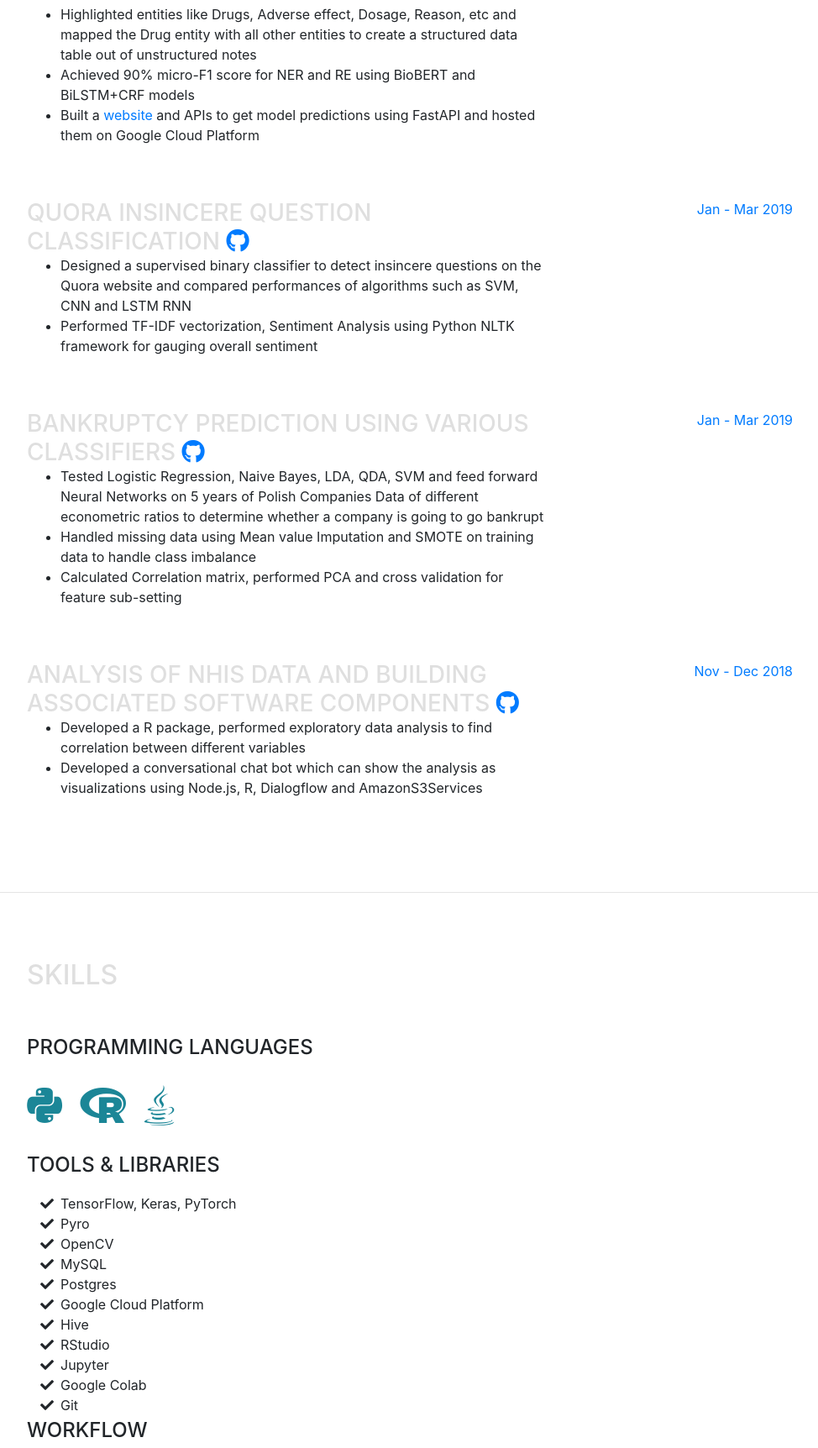
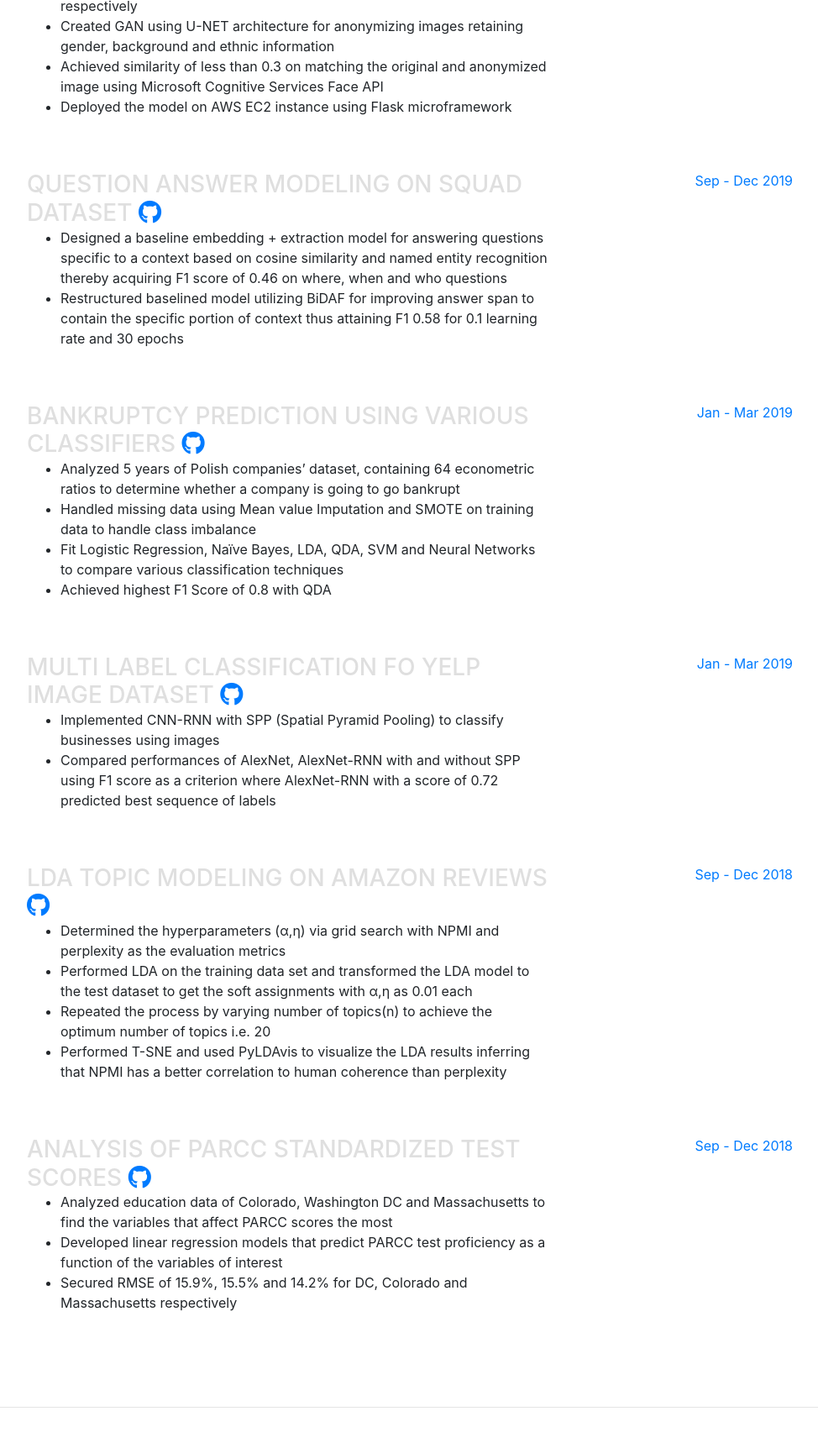
Before and after one commit to AyushPBhandari/AyushPBhandari.github.io, a website with bundled scripts: page index.html in a window 1280 px wide. Shown: the part 3230-4954 px from the top of the page at 84% size, without its empty margins (288-1262 px from the left). Built offline with nearby package versions, Linux system fonts and the light colour scheme; a web font is replaced by a local one.

Commit message:
Added Projects

```diff
--- a/index.html
+++ b/index.html
@@ -220,44 +220,46 @@
 
         <div class="resume-item d-flex flex-column flex-md-row justify-content-between mb-5">
           <div class="resume-content">
-            <h3 class="mb-0">Named Entity Recognition (NER) and Relation Extraction (RE) from Patient’s Medical Notes
-            <a href="https://github.com/viralpandey/ehr-relation-extraction">
+            <h3 class="mb-0">Image De-Identification Using Deep Learning
+            <a href="https://github.com/AyushPBhandari/imagedeidentification">
               <i class="fab fa-github"></i></a></h3>
               <ul>
-                <li>Highlighted entities like Drugs, Adverse effect, Dosage, Reason, etc and mapped the Drug entity with all other entities to create a structured data table out of unstructured notes</li>
-                <li>Achieved 90% micro-F1 score for NER and RE using BioBERT and BiLSTM+CRF models</li>
-                <li>Built a <a href="ehr/ehr.html">website</a> and APIs to get model predictions using FastAPI and hosted them on Google Cloud Platform</li>
+                <li>Detected faces and estimated pose using Tencent DSFD and Mask R-CNN respectively</li>
+                <li>Created GAN using U-NET architecture for anonymizing images retaining gender, background and ethnic information</li>
+                <li>Achieved similarity of less than 0.3 on matching the original and anonymized image using Microsoft Cognitive Services Face API</li>
+                <li>Deployed the model on AWS EC2 instance using Flask microframework</li>
               </ul>
           </div>
           <div class="resume-date text-md-right">
-            <span class="text-primary">Jan - Mar 2019</span>
+            <span class="text-primary">Sep - Dec 2020</span>
           </div>
         </div>
 
         <div class="resume-item d-flex flex-column flex-md-row justify-content-between mb-5">
           <div class="resume-content">
-            <h3 class="mb-0">Quora Insincere Question Classification
-            <a href="https://github.com/viralpandey/quora_insincere_text_classification">
+            <h3 class="mb-0">Question Answer Modeling on SQuAD Dataset
+            <a href="https://github.com/AyushPBhandari/QAModelingUsingDeepLearning">
               <i class="fab fa-github"></i></a></h3>
               <ul>
-                <li>Designed a supervised binary classifier to detect insincere questions on the Quora website and compared performances of algorithms such as SVM, CNN and LSTM RNN</li>
-                <li>Performed TF-IDF vectorization, Sentiment Analysis using Python NLTK framework for gauging overall sentiment</li>
+                <li>Designed a baseline embedding + extraction model for answering questions specific to a context based on cosine similarity and named entity recognition thereby acquiring F1 score of 0.46 on where, when and who questions</li>
+                <li>Restructured baselined model utilizing BiDAF for improving answer span to contain the specific portion of context thus attaining F1 0.58 for 0.1 learning rate and 30 epochs</li>
               </ul>
           </div>
 
           <div class="resume-date text-md-right">
-            <span class="text-primary">Jan - Mar 2019</span>
+            <span class="text-primary">Sep - Dec 2019</span>
           </div>
         </div>
         <div class="resume-item d-flex flex-column flex-md-row justify-content-between mb-5">
           <div class="resume-content">
             <h3 class="mb-0">Bankruptcy Prediction Using Various Classifiers
-            <a href="https://github.com/viralpandey/bankruptcy_prediction">
+            <a href="https://github.com/AyushPBhandari/BankruptcyPrediction">
               <i class="fab fa-github"></i></a></h3>
               <ul>
-                <li>Tested Logistic Regression, Naive Bayes, LDA, QDA, SVM and feed forward Neural Networks on 5 years of Polish Companies Data of different econometric ratios to determine whether a company is going to go bankrupt</li>
+                <li>Analyzed 5 years of Polish companies’ dataset, containing 64 econometric ratios to determine whether a company is going to go bankrupt</li>
                 <li>Handled missing data using Mean value Imputation and SMOTE on training data to handle class imbalance</li>
-                <li>Calculated Correlation matrix, performed PCA and cross validation for feature sub-setting</li>
+                <li>Fit Logistic Regression, Naïve Bayes, LDA, QDA, SVM and Neural Networks to compare various classification techniques</li>
+                <li>Achieved highest F1 Score of 0.8 with QDA</li>
               </ul>
           </div>
 
@@ -268,19 +270,55 @@
 
         <div class="resume-item d-flex flex-column flex-md-row justify-content-between mb-5">
           <div class="resume-content">
-            <h3 class="mb-0">Analysis of NHIS data and building associated software components
-            <a href="https://github.com/viralpandey/Analysis-of-NHIS-data-and-building-associated-software-components">
+            <h3 class="mb-0">Multi Label Classification fo Yelp Image Dataset
+            <a href="https://github.com/AyushPBhandari/Yelp-Restraunt-Photo-Classification">
               <i class="fab fa-github"></i></a></h3>
               <ul>
-                <li>Developed a R package, performed exploratory data analysis to find correlation between different variables</li>
-                <li>Developed a conversational chat bot which can show the analysis as visualizations using Node.js, R, Dialogflow and AmazonS3Services</li>
+                <li>Implemented CNN-RNN with SPP (Spatial Pyramid Pooling) to classify businesses using images</li>
+                <li>Compared performances of AlexNet, AlexNet-RNN with and without SPP using F1 score as a criterion where AlexNet-RNN with a score of 0.72 predicted best sequence of labels</li>
               </ul>
           </div>
           <div class="resume-date text-md-right">
-            <span class="text-primary">Nov - Dec 2018</span>
+            <span class="text-primary">Jan - Mar 2019</span>
           </div>
 
         </div>
+
+        <div class="resume-item d-flex flex-column flex-md-row justify-content-between mb-5">
+          <div class="resume-content">
+            <h3 class="mb-0">LDA Topic Modeling on Amazon Reviews
+            <a href="https://github.com/AyushPBhandari/LDA-Topic-Modeling-Of-Amazon-Reviews">
+              <i class="fab fa-github"></i></a></h3>
+              <ul>
+                <li>Determined the hyperparameters (α,η) via grid search with NPMI and perplexity as the evaluation metrics</li>
+                <li>Performed LDA on the training data set and transformed the LDA model to the test dataset to get the soft assignments with α,η as 0.01 each</li>
+                <li>Repeated the process by varying number of topics(n) to achieve the optimum number of topics i.e. 20 </li>
+                <li>Performed T-SNE and used PyLDAvis to visualize the LDA results inferring that NPMI has a better correlation to human coherence than perplexity</li>
+              </ul>
+          </div>
+          <div class="resume-date text-md-right">
+            <span class="text-primary">Sep - Dec 2018</span>
+          </div>
+
+        </div>
+
+        <div class="resume-item d-flex flex-column flex-md-row justify-content-between mb-5">
+          <div class="resume-content">
+            <h3 class="mb-0">Analysis of PARCC Standardized Test Scores
+            <a href="https://github.com/AyushPBhandari/Analysis-of-PARCC-Standardized-Test-Scores">
+              <i class="fab fa-github"></i></a></h3>
+              <ul>
+                <li>Analyzed education data of Colorado, Washington DC and Massachusetts to find the variables that affect PARCC scores the most</li>
+                <li>Developed linear regression models that predict PARCC test proficiency as a function of the variables of interest</li>
+                <li>Secured RMSE of 15.9%, 15.5% and 14.2% for DC, Colorado and Massachusetts respectively</li>
+              </ul>
+          </div>
+          <div class="resume-date text-md-right">
+            <span class="text-primary">Sep - Dec 2018</span>
+          </div>
+
+        </div>
+
     </section>
 
     <hr class="m-0">
```
